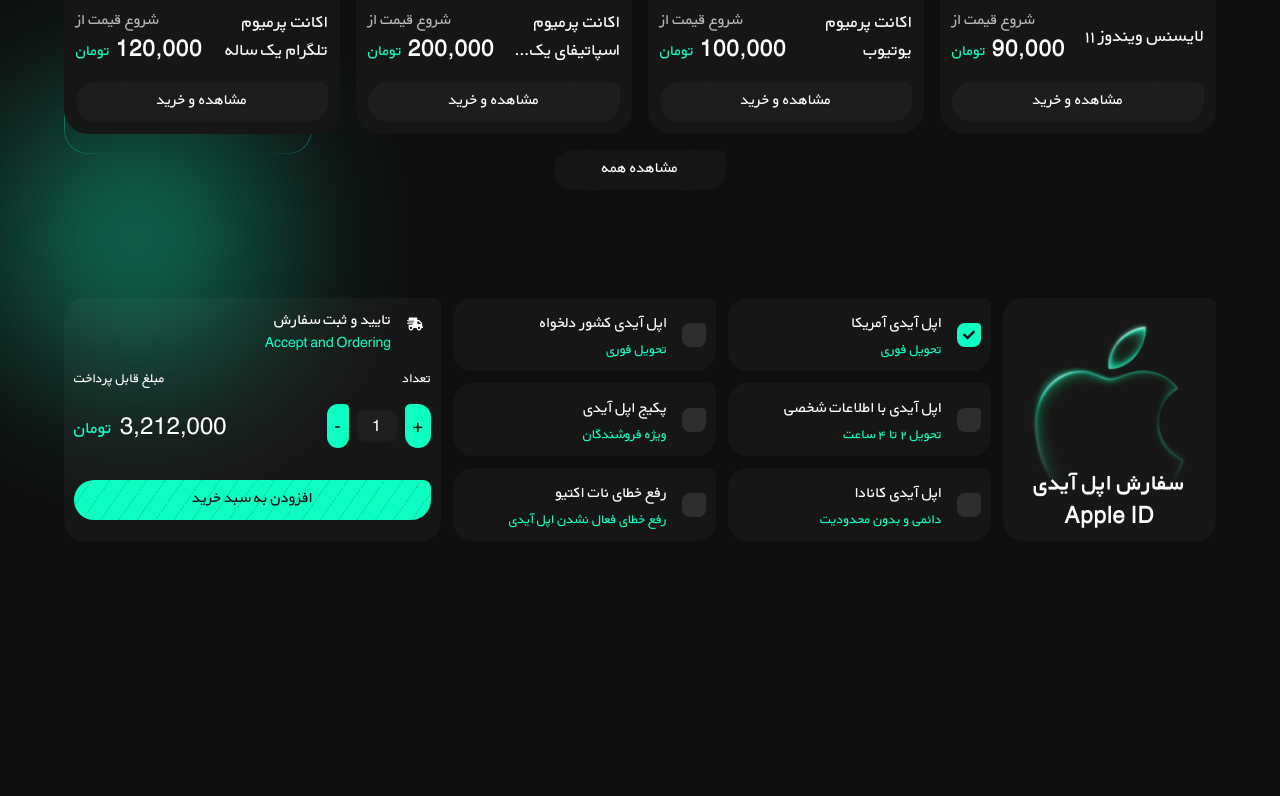
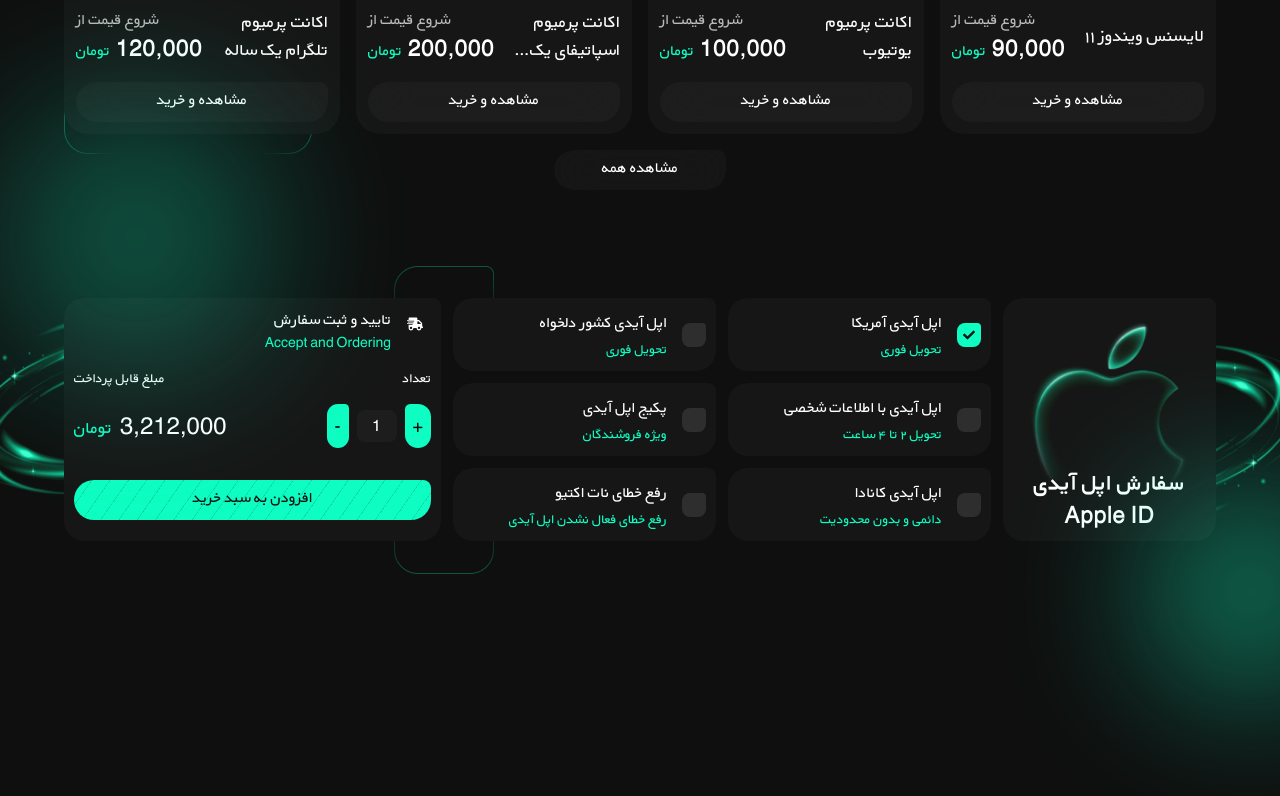
Before and after one commit to PAPAshady/account-pro, a Next.js app: page / in a window 1280 px wide. Shown: the part 1236-2032 px from the top of the page. Built offline with nearby package versions, Linux system fonts and the light colour scheme.

Commit message:
feat: added image particles for appleId seciton.

```diff
--- a/src/app/page.js
+++ b/src/app/page.js
@@ -5,7 +5,7 @@
 
 export default function Home() {
   return (
-    <div className="space-y-27">
+    <div className="space-y-27 overflow-x-hidden">
       <Banner />
       <Categories />
       <Services />
--- a/src/components/templates/index/AppleId/AppleId.jsx
+++ b/src/components/templates/index/AppleId/AppleId.jsx
@@ -3,7 +3,8 @@
 import { FaShippingFast } from 'react-icons/fa';
 
 import RadioInput from '@modules/RadioInput/RadioInput';
-import PrimaryButton from '@/components/modules/PrimaryButton/PrimaryButton';
+import PrimaryButton from '@modules/PrimaryButton/PrimaryButton';
+import Particle from '@modules/Particle/Particle';
 
 const appleIds = [
   { id: 1, title: 'اپل آیدی آمریکا', description: 'تحویل فوری', defaultChecked: true },
@@ -17,9 +18,29 @@
 export default function AppleId() {
   return (
     <div className="relative">
-      <div className="z-1 container">
+      <Particle className="-right-15 -bottom-30 z-2 size-40 opacity-60 blur-[75px] sm:-bottom-35 sm:size-45 sm:blur-[80px]" />
+      <div className="relative container">
+        <div className="absolute top-10 -right-30 mix-blend-lighten">
+          <Image
+            alt=""
+            src="/images/index/ring-particle-3.png"
+            width={144}
+            height={194}
+            className="h-50.75 w-36"
+          />
+        </div>
+        <div className="absolute bottom-32 -left-33 rotate-180 mix-blend-lighten lg:bottom-[unset]">
+          <Image
+            alt=""
+            src="/images/index/ring-particle-3.png"
+            width={144}
+            height={194}
+            className="h-50.75 w-36"
+          />
+        </div>
+
         <div className="gap-3 space-y-4 md:flex md:space-y-0">
-          <div className="bg-foreground rounded-box-ltr relative flex flex-col items-center p-2.5 md:w-[30%] lg:w-auto">
+          <div className="bg-box rounded-box-ltr relative flex items-center p-2.5 pb-0 md:w-[30%] md:flex-col md:text-center lg:w-auto lg:flex-col lg:p-2.5">
             <Image
               className="w-25 mix-blend-lighten md:w-44 lg:w-50 xl:w-60"
               alt="Apple Id"
@@ -32,13 +53,25 @@
               <h4 className="text-xl font-bold md:text-2xl">Apple ID</h4>
             </div>
           </div>
-          <div className="gap-3 space-y-4 md:w-[70%] md:space-y-0 lg:flex lg:w-full">
-            <div className="grid grow grid-cols-1 gap-3 md:mb-4 lg:m-0 lg:grid-cols-2">
-              {appleIds.map((appleId) => (
-                <AppleIdItem key={appleId.id} {...appleId} />
-              ))}
+          <div className="relative z-1 gap-3 space-y-4 md:w-[70%] md:space-y-0 lg:flex lg:w-full">
+            <div className="relative grow">
+              {/* rectangle image */}
+              <div className="absolute top-1/2 -left-[11%] -z-1 hidden -translate-y-1/2 lg:block">
+                <Image
+                  alt=""
+                  src="/images/index/apple-id-rectangle.png"
+                  width={100}
+                  height={308}
+                  className="h-77 w-25"
+                />
+              </div>
+              <div className="grid h-full grow grid-cols-1 gap-3 md:mb-4 lg:m-0 lg:grid-cols-2">
+                {appleIds.map((appleId) => (
+                  <AppleIdItem key={appleId.id} {...appleId} />
+                ))}
+              </div>
             </div>
-            <div className="bg-foreground rounded-box-ltr grow space-y-4 p-2.5">
+            <div className="bg-box rounded-box-ltr z-1 grow space-y-4 p-2.5">
               <div className="flex gap-4">
                 <FaShippingFast className="ms-2 mt-2" />
                 <div>
--- a/src/components/templates/index/Services/Services.jsx
+++ b/src/components/templates/index/Services/Services.jsx
@@ -12,7 +12,7 @@
 export default function Services() {
   return (
     <div className="relative">
-      <Particle className="-bottom-26 left-0 size-44 opacity-60 blur-[70px] sm:-bottom-46 sm:size-68 sm:opacity-40 sm:blur-[80px]" />
+      <Particle className="-bottom-26 left-0 z-2 size-44 opacity-60 blur-[70px] sm:-bottom-46 sm:size-68 sm:opacity-40 sm:blur-[80px] lg:opacity-30" />
       <div className="container">
         <div className="relative w-full bg-[url('/images/index/section-container-lg.png')] bg-position-[center_55] bg-no-repeat lg:bg-[url('/images/index/section-container-sm.png')] lg:bg-position-[center_20]">
           <div className="space-y-2">
```
Also changed, not shown: public/images/index/apple-id-rectangle.png (added).
